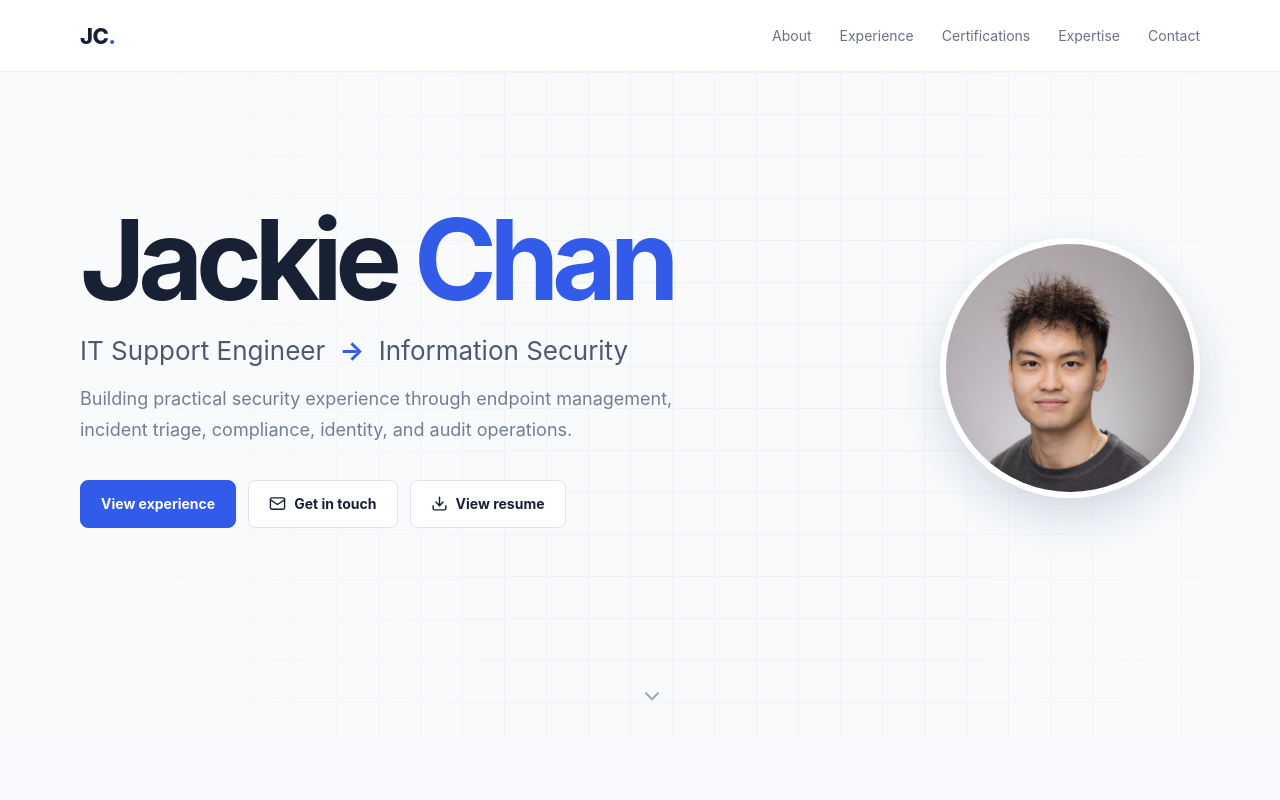
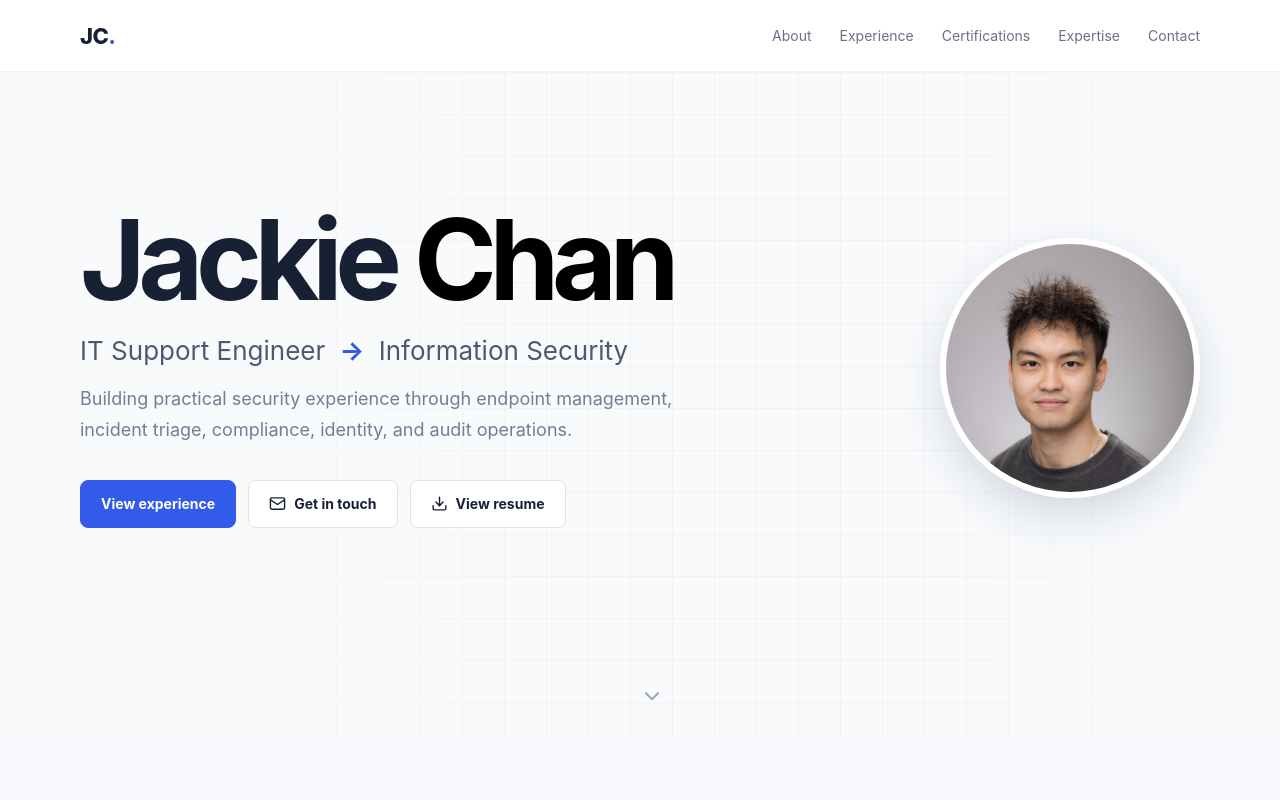
Before and after one commit to jackchan1119/jackie-chan, a React (Vite) app: page / in a window 1280 px wide. Shown: the top 800 px of the page. Built offline with nearby package versions, Linux system fonts and the light colour scheme.

Commit message:
Change hero h1 span color to black

```diff
--- a/src/styles.css
+++ b/src/styles.css
@@ -40,7 +40,7 @@ a { color: inherit; text-decoration: none; }
 .status { color: #637083; font-size: 13px; letter-spacing: .02em; margin-bottom: 20px; }
 .status span { display: inline-block; width: 8px; height: 8px; margin-right: 8px; border-radius: 50%; background: #34c77b; box-shadow: 0 0 0 5px #ddf5e8; }
 .hero h1 { margin: 0; font-size: clamp(64px, 9vw, 112px); line-height: .92; letter-spacing: -.065em; }
-.hero h1 span { color: #315be8; }
+.hero h1 span { color: #000; }
 .subtitle { margin: 24px 0 18px; font-size: clamp(18px, 2.2vw, 26px); color: #4e5870; }
 .subtitle b { color: #315be8; margin: 0 7px; }
 .intro { max-width: 650px; margin: 0 0 34px; font-size: 18px; line-height: 1.7; color: #747e91; }
```
